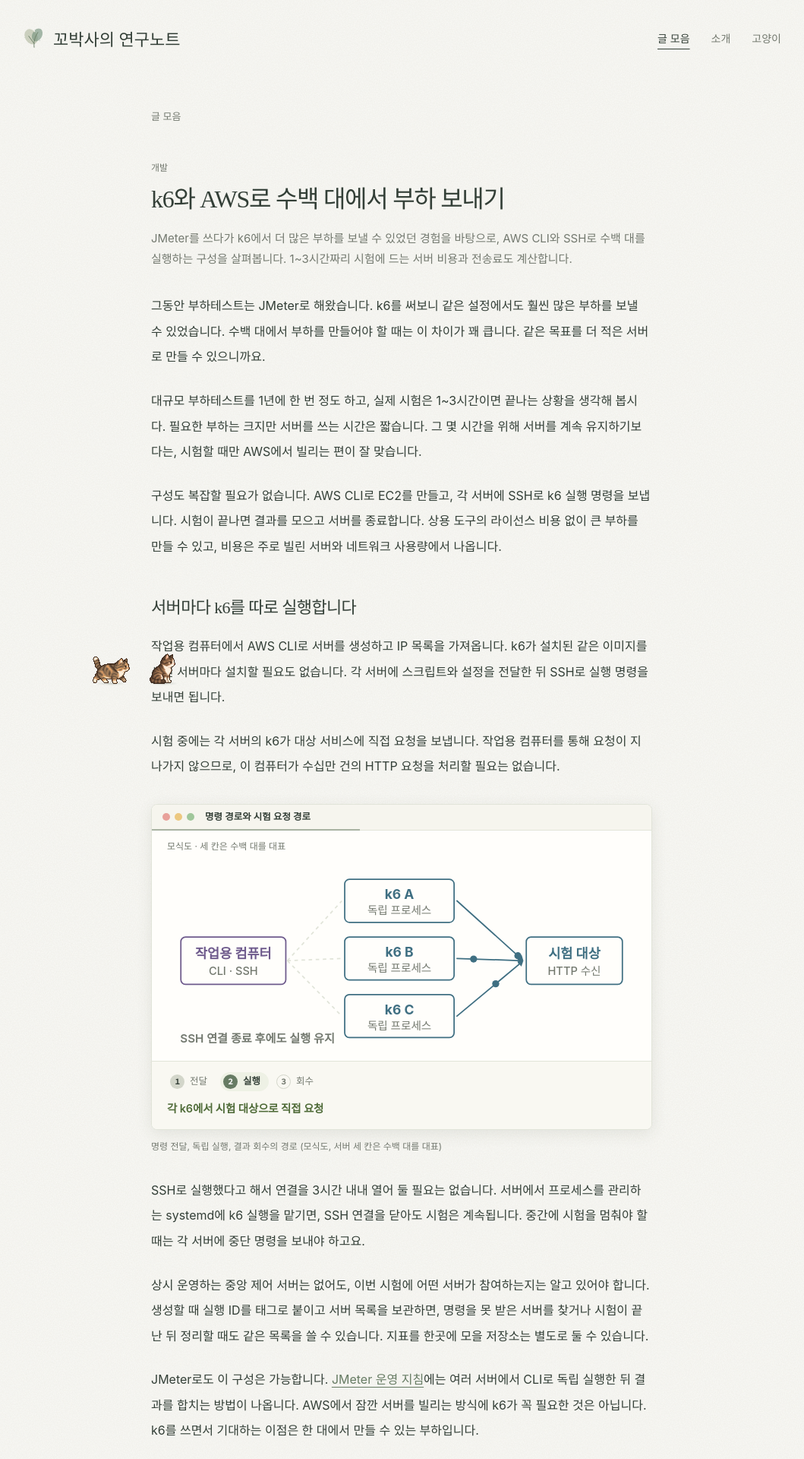
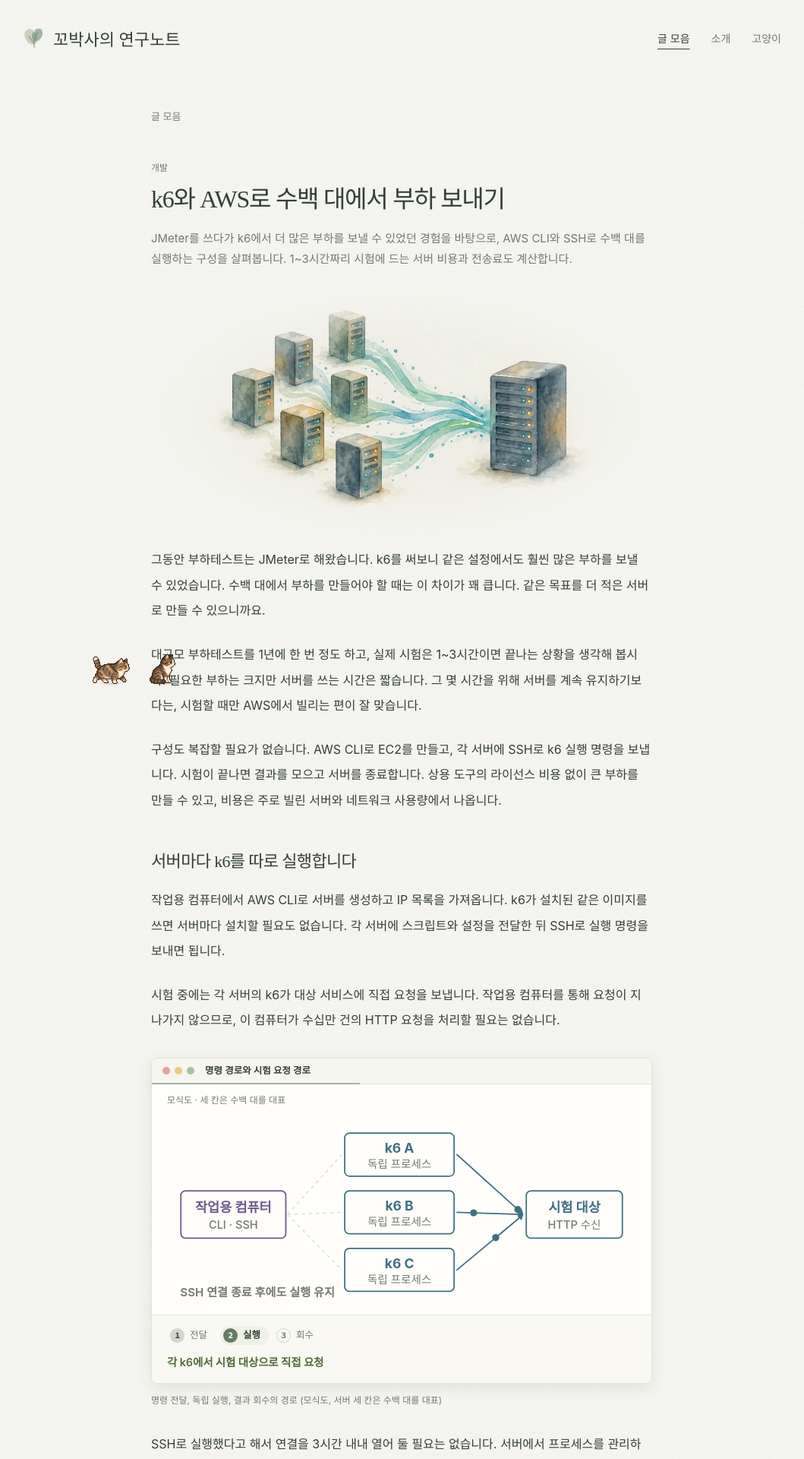
Before and after one commit to dr-coton/dr-coton.github.io, a Jekyll site: the page built from _writings/k6-aws-load-test.md, in a window 1280 px wide. Shown: the top 1920 px of the page at 76% size, without its empty margins (111-1170 px from the left). Built offline with Jekyll 4.4.1, drawn with Linux system fonts in a browser that asks for light colours.

Commit message:
Add watercolor thumbnail for k6 AWS load testing article

```diff
--- a/_writings/k6-aws-load-test.md
+++ b/_writings/k6-aws-load-test.md
@@ -1,4 +1,5 @@
 ---
+thumb: /assets/thumbs/k6-aws-load-test.jpg
 title: k6와 AWS로 수백 대에서 부하 보내기
 topic: 개발
 description: JMeter를 쓰다가 k6에서 더 많은 부하를 보낼 수 있었던 경험을 바탕으로, AWS CLI와 SSH로 수백 대를 실행하는 구성을 살펴봅니다. 1~3시간짜리 시험에 드는 서버 비용과 전송료도 계산합니다.
```
Also changed, not shown: assets/thumbs/k6-aws-load-test.jpg (added).
